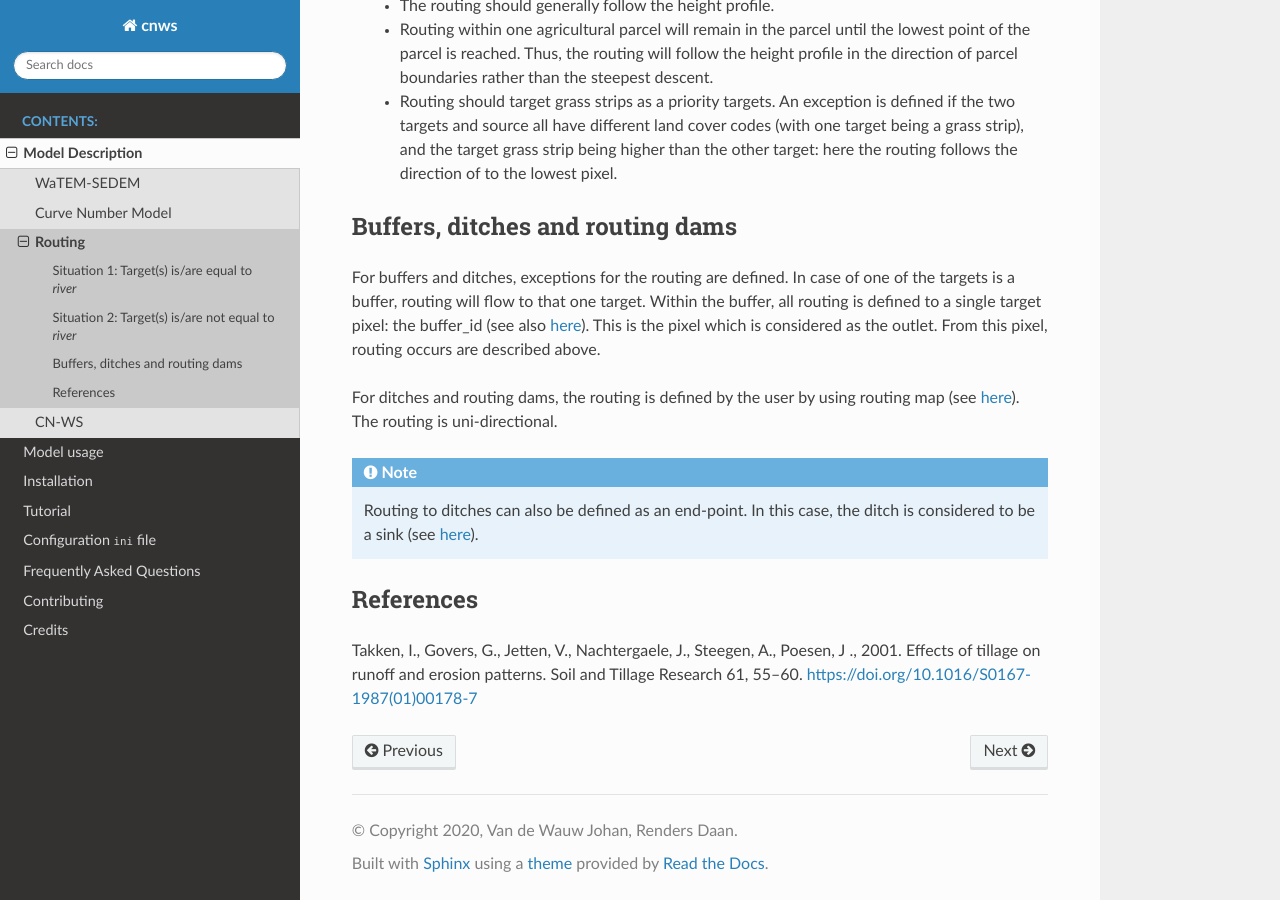
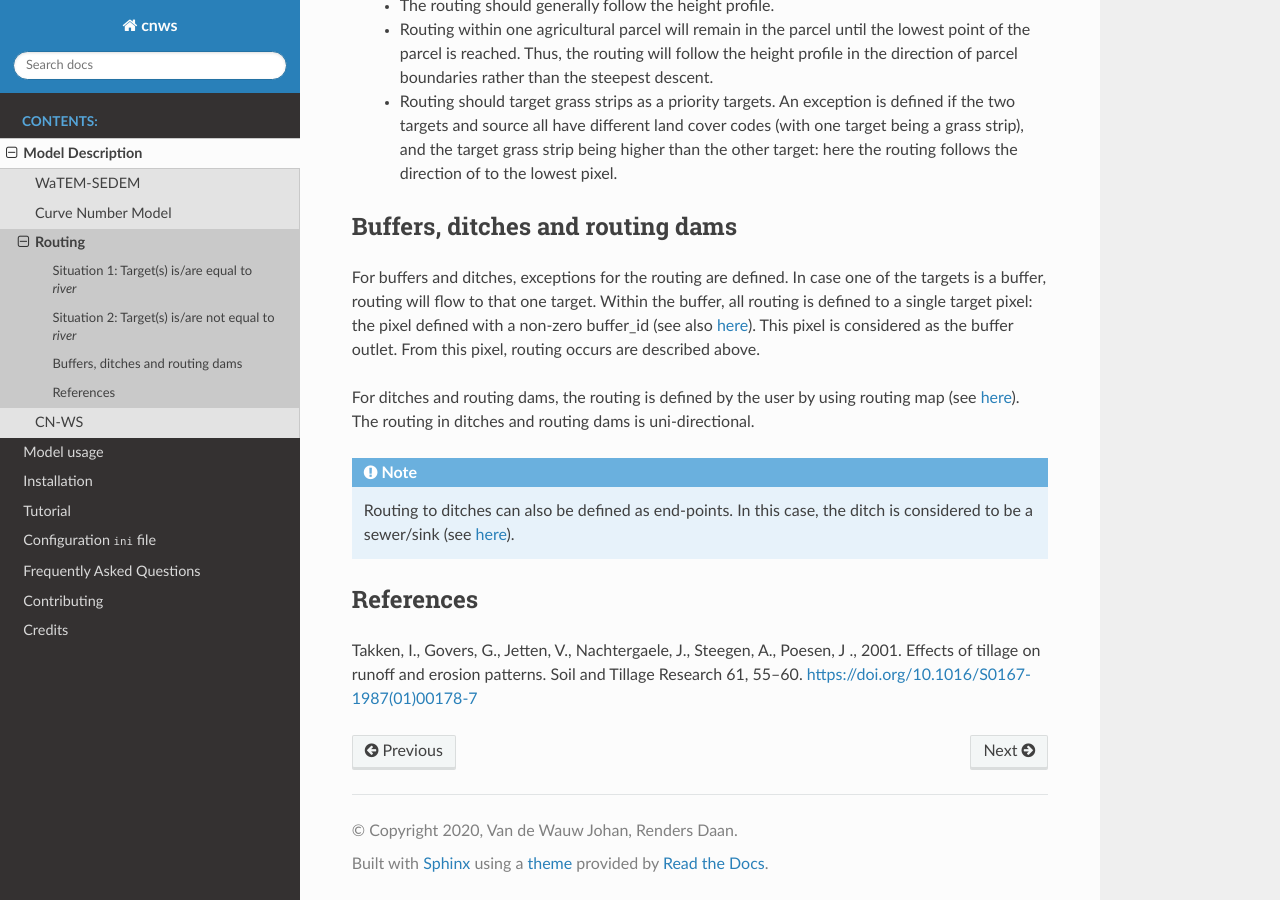
Before and after one commit to watem-sedem/watem-sedem, a Sphinx documentation site: the page built from docs/routing.rst, in a window 1280 px wide and 900 px high, scrolled down 2766 px. Built offline with Sphinx 7.4.7 and the Read the Docs theme 2.0.0, drawn with Linux system fonts in a browser that asks for light colours.

Commit message:
small addition routing in ditches

```diff
--- a/docs/routing.rst
+++ b/docs/routing.rst
@@ -128,18 +128,20 @@ The implementation of this rule-bank aims to satisfy following conditions:
 Buffers, ditches and routing dams
 =================================
 
-For buffers and ditches, exceptions for the routing are defined. In case of one
+For buffers and ditches, exceptions for the routing are defined. In case one
 of the targets is a buffer, routing will flow to that one target. Within the
-buffer, all routing is defined to a single target pixel: the buffer_id (see
-also :ref:`here<buffermap>`). This is the pixel which is considered as the
-outlet. From this pixel, routing occurs are described above.
+buffer, all routing is defined to a single target pixel: the pixel
+defined with a non-zero buffer_id (see also :ref:`here<buffermap>`). This
+pixel is considered as the buffer outlet. From this pixel, routing occurs
+are described above.
 
 For ditches and routing dams, the routing is defined by the user by using
-routing map (see :ref:`here<routingmap>`). The routing is uni-directional.
+routing map (see :ref:`here<routingmap>`). The routing in ditches and
+routing dams is uni-directional.
 
 .. note::
-    Routing to ditches can also be defined as an end-point. In this case, the
-    ditch is considered to be a sink (see :ref:`here <sewermapfile>`).
+    Routing to ditches can also be defined as end-points. In this case, the
+    ditch is considered to be a sewer/sink (see :ref:`here <sewermapfile>`).
 
 References
 ==========
```
